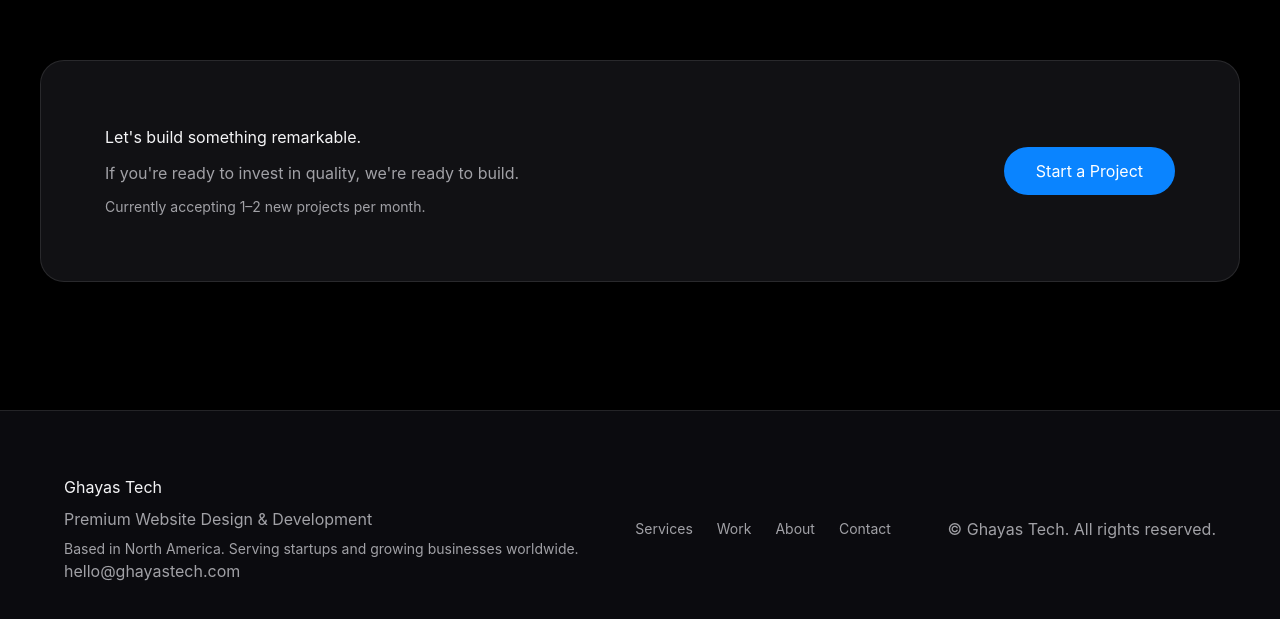
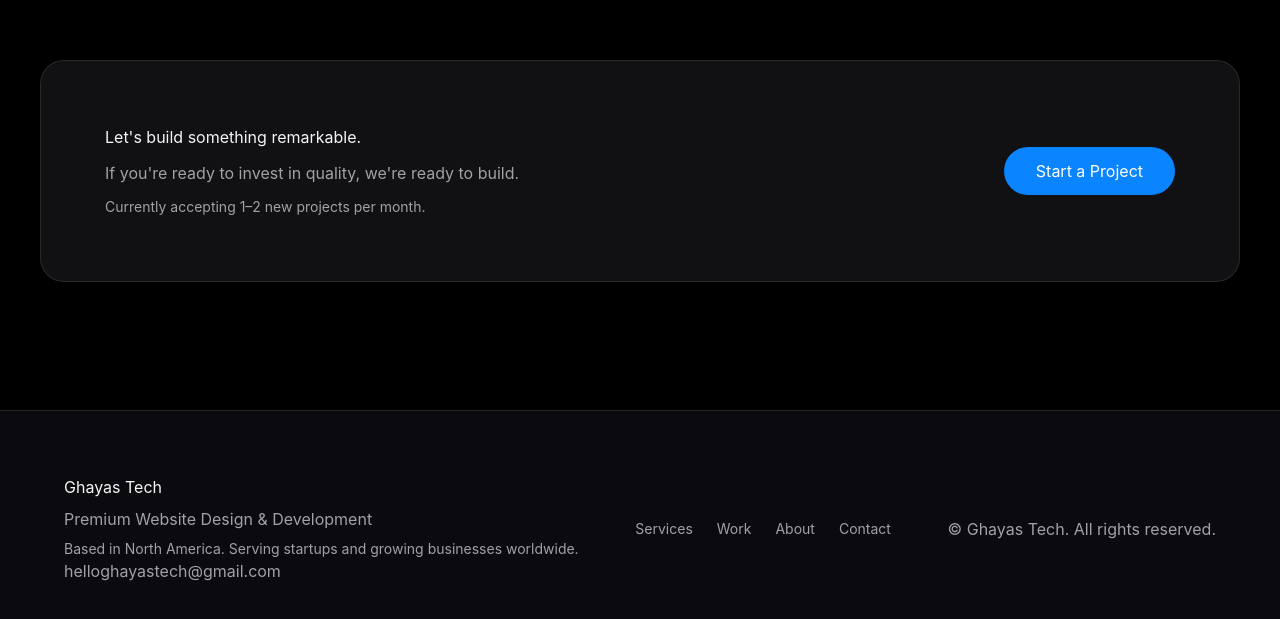
Before and after one commit to MuhammadGhayas1/ghayas-tech, a Next.js app: page / in a window 1280 px wide. Shown: the part 5580-6199 px from the top of the page. Built offline with nearby package versions, Linux system fonts and the light colour scheme.

Commit message:
Update email address to helloghayastech@gmail.com

```diff
--- a/components/CTA.tsx
+++ b/components/CTA.tsx
@@ -14,7 +14,7 @@
           </p>
         </div>
         <Link
-          href="mailto:hello@ghayastech.com"
+          href="mailto:helloghayastech@gmail.com"
           className="button-text bg-accent text-white px-8 h-12 rounded-full flex items-center justify-center transition-colors duration-300 hover:brightness-110"
         >
           Start a Project
--- a/components/Footer.tsx
+++ b/components/Footer.tsx
@@ -11,10 +11,10 @@
             Based in North America. Serving startups and growing businesses worldwide.
           </p>
           <Link
-            href="mailto:hello@ghayastech.com"
+            href="mailto:helloghayastech@gmail.com"
             className="body text-accent link-underline"
           >
-            hello@ghayastech.com
+            helloghayastech@gmail.com
           </Link>
         </div>
         <div className="flex items-center gap-6 text-sm text-mute">
```
